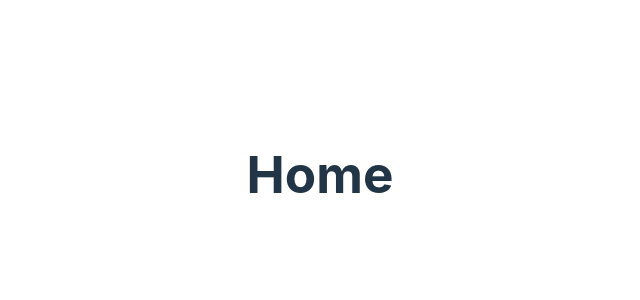
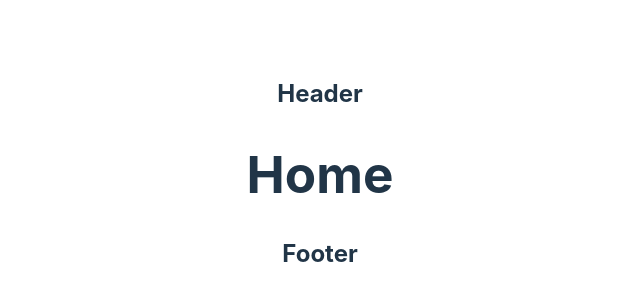
Before and after one commit to AlexSimao/react-js, a React app in the folder Exercicios/ex-003/: page / in a window 1280 px wide. Shown: the part 226-526 px from the top of the page, without its empty margins (320-960 px from the left). Built offline with nearby package versions, Linux system fonts and the light colour scheme; the HTML template or start-up script is replaced by a standard one.

Commit message:
Aprendendo como utilizar o Outlet, para a reutilização de códigos.

```diff
--- a/Exercicios/ex-003/src/App.jsx
+++ b/Exercicios/ex-003/src/App.jsx
@@ -1,9 +1,12 @@
 import "./App.css";
+import { Outlet } from "react-router-dom";
 
 function App() {
   return (
     <>
-      <h1>Home</h1>
+      <h2>Header</h2>
+      <Outlet />
+      <h2>Footer</h2>
     </>
   );
 }
--- /dev/null
+++ b/Exercicios/ex-003/src/routes/Home.jsx
@@ -0,0 +1,5 @@
+function Home() {
+  return <h1>Home</h1>;
+}
+
+export default Home;
```
Also changed, not shown: Exercicios/ex-003/src/main.jsx (+11 -4 lines).
